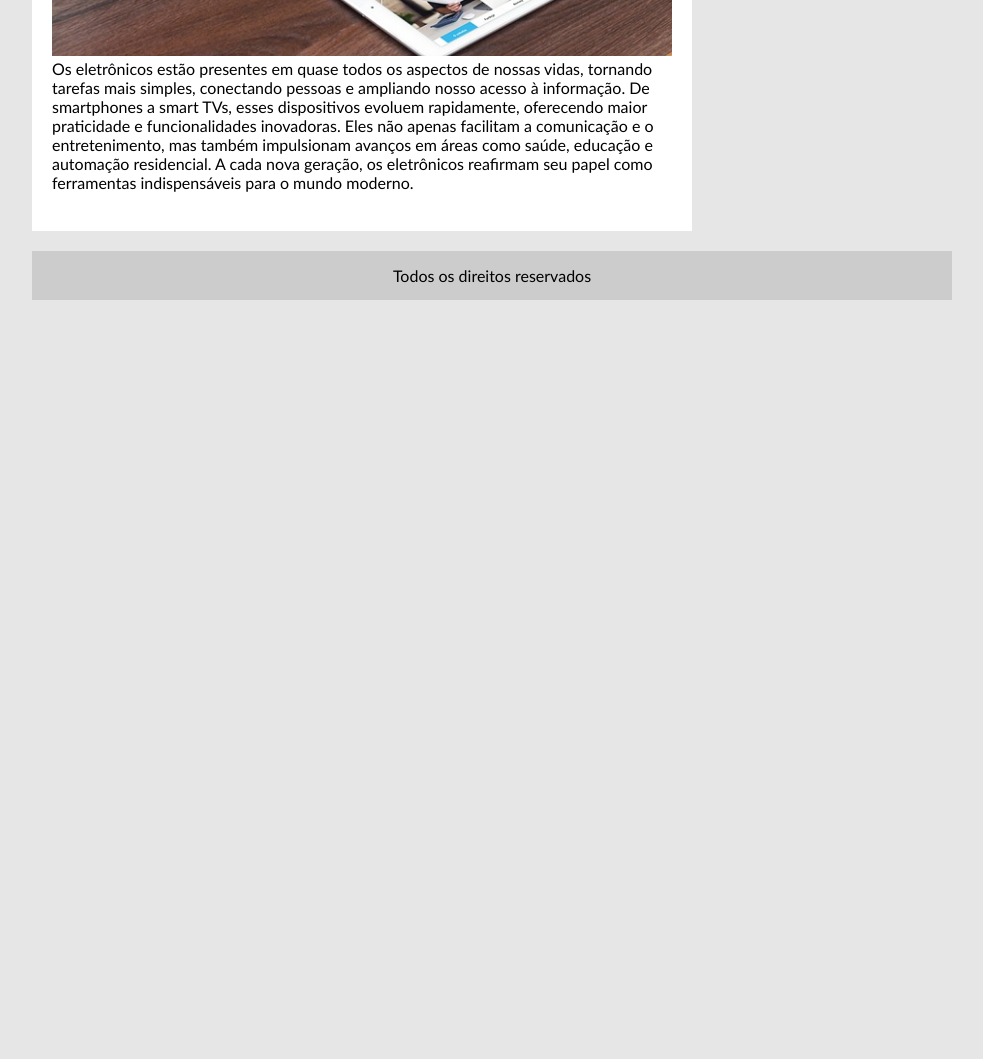
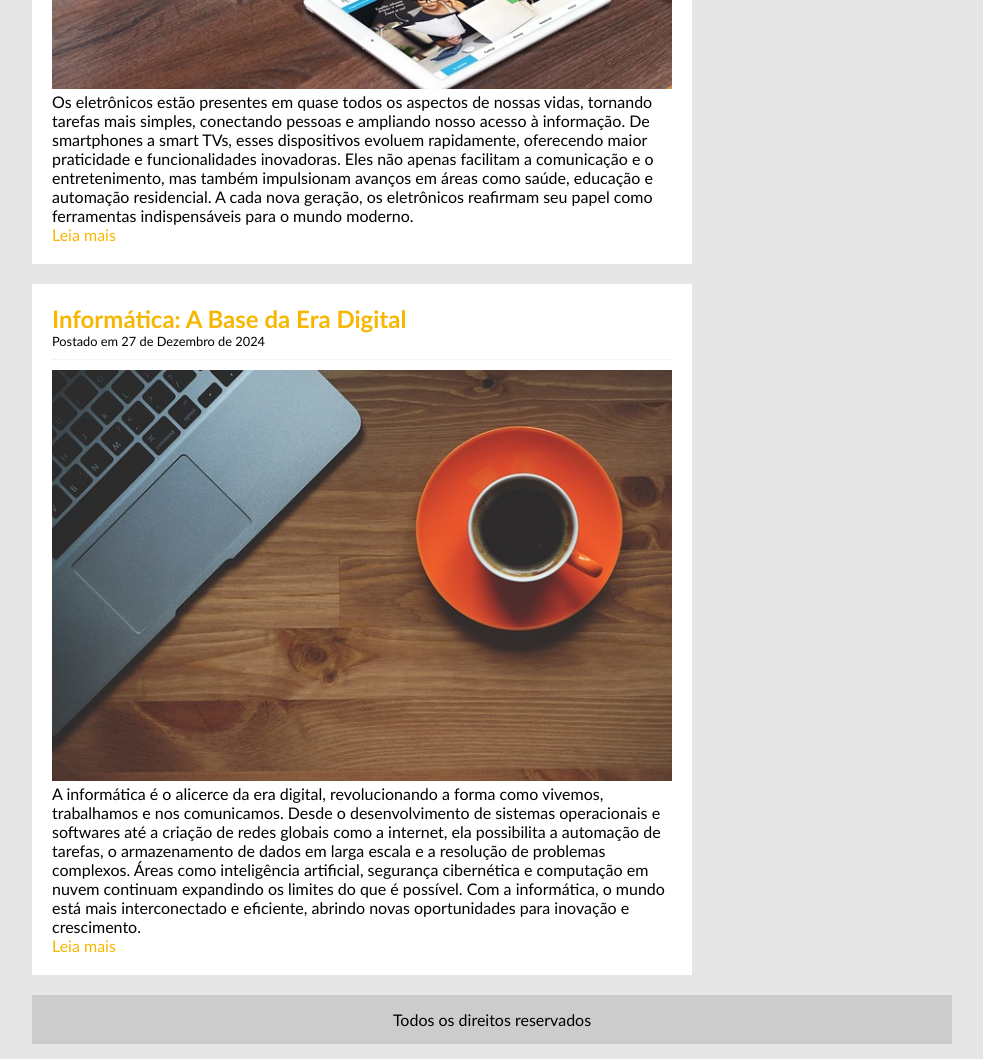
Before and after one commit to V-Charles/Udemy-DW-SC6-Project-TecBlog, a plain HTML site: page index.html in a window 1280 px wide. Shown: the part 561-1620 px from the top of the page, without its empty margins (148-1131 px from the left). Before the commit the page ends 861 px from the top, so only its background shows below. Drawn offline with Linux system fonts and the light colour scheme.

Commit message:
Adicionado postagem de exemplo; ajustes no estilo de datas, títulos e links

```diff
--- a/css/style.css
+++ b/css/style.css
@@ -26,6 +26,7 @@ body{
 #area-principal{
     width: 920px;
     margin: 0 auto;
+    padding: 15px;
 }
 
 #area-postagens{
@@ -59,13 +60,22 @@ a{
 }
 
 a:link, a:visited{
+    color: #f7b600;
+}
+
+a:hover{
+    text-decoration: underline;
+}
+
+#area-cabecalho a:link, #area-cabecalho a:visited{
     color: #fff;
     padding: 8px 12px;
 }
 
-a:hover{
+#area-cabecalho a:hover{
     color: #f7b600;
     background: #fff;
+    text-decoration: none;
 }
 
 /*
@@ -76,6 +86,18 @@ h1{
     font-size: 2.5em;
 }
 
+h2{
+    color: #f7b600;
+}
+
 .branco{
     color: white;
 }
+
+.data-postagem{
+    font-size: 0.8em;
+    border-bottom: 1px solid #f4f4f4;
+    padding-bottom: 10px;
+    margin-bottom: 10px;
+    display: block;
+}
--- a/index.html
+++ b/index.html
@@ -24,7 +24,7 @@
             <!-- abertura postagem -->
             <div class="postagem">
                 <h2>Eletrônicos: Transformando o Cotidiano</h2>
-                <span>Postado em 28 de Dezembro de 2024</span>
+                <span class="data-postagem">Postado em 28 de Dezembro de 2024</span>
                 <img width="620px" src="imagens/imagem2.jpg">
                 <p>
                     Os eletrônicos estão presentes em quase todos os aspectos de nossas vidas, tornando tarefas mais simples,
@@ -33,6 +33,22 @@
                     comunicação e o entretenimento, mas também impulsionam avanços em áreas como saúde, educação e automação
                     residencial. A cada nova geração, os eletrônicos reafirmam seu papel como ferramentas indispensáveis para o
                     mundo moderno.
+                </p>
+                <a href="">Leia mais</a>
+            </div>
+            <!-- fechamento postagem -->
+            <!-- abertura postagem -->
+            <div class="postagem">
+                <h2>Informática: A Base da Era Digital</h2>
+                <span class="data-postagem">Postado em 27 de Dezembro de 2024</span>
+                <img width="620px" src="imagens/imagem1.jpg">
+                <p>
+                    A informática é o alicerce da era digital, revolucionando a forma como vivemos, trabalhamos e nos comunicamos.
+                    Desde o desenvolvimento de sistemas operacionais e softwares até a criação de redes globais como a internet,
+                    ela possibilita a automação de tarefas, o armazenamento de dados em larga escala e a resolução de problemas
+                    complexos. Áreas como inteligência artificial, segurança cibernética e computação em nuvem continuam expandindo
+                    os limites do que é possível. Com a informática, o mundo está mais interconectado e eficiente, abrindo novas
+                    oportunidades para inovação e crescimento.
                 </p>
                 <a href="">Leia mais</a>
             </div>
```
